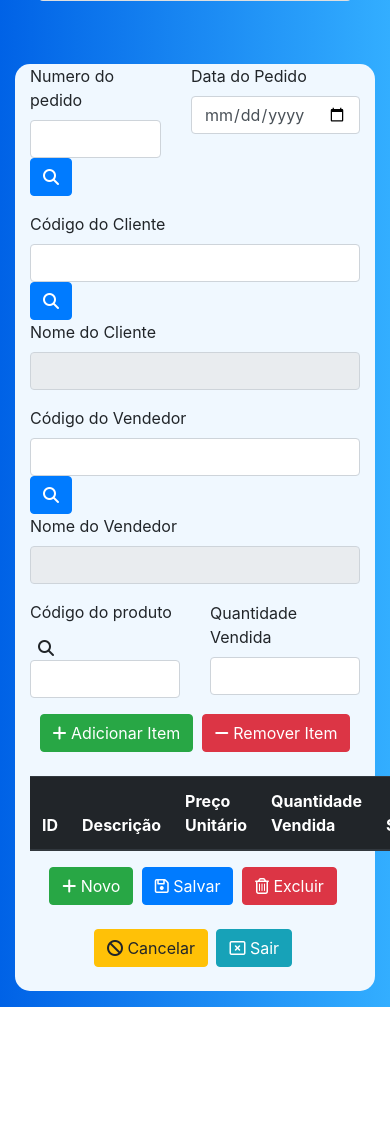
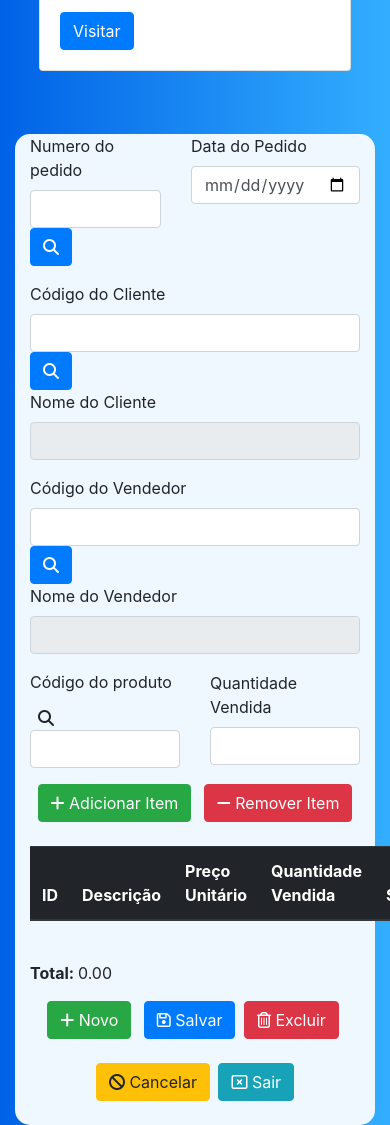
Before and after one commit to feantuns/impressionante-3d, a PHP site: page /impressionante3D-ADM/ in a window 390 px wide; the page is wider, and only the part inside the window is pictured. Shown: the part 2280-3405 px from the top of that part. Before the commit the page ends 3287 px from the top of that part, so only its background shows below. Run offline with PHP 8.4, Linux system fonts and the light colour scheme; data comes from the database, SQL or seed files in the repository; tables that the repository leaves empty hold one stand-in row (values such as "Sample post"); data that the repository does not hold is empty; some libraries are stand-ins or nearby versions.

Commit message:
foi o que deu

```diff
--- a/index.php
+++ b/index.php
@@ -23,10 +23,7 @@
         }
     }
 
-
-
     ?>
-
 
     <style>
         #for_container {
@@ -62,11 +59,16 @@
                     <a class="nav-item nav-link" href="menu_adm.php">Menu do administrador</a>
                 </div>
             </div>
-            <a style="color: white; slign:center;">Bem vindo(a), <?php echo "$login_verificacao"; ?></a>
+            <a style="color: white; slign:center;">PScripts <i class="fas fa-heart" style="color: rgb(224, 36, 94)"></i></a>
         </nav>
     </header>
     <main>
         <div class="container">
+            <div class="row mt-4 justify-content-end">
+                <div class="col-md-4">
+                    <h6>Feito por <b>Felipe Antunes</b> e <b>Matheus Figueiredo</b></h6>
+                </div>
+            </div>
             <div class="card-group mt-4 col-center " style="width:100%;">
                 <div class="card ml-4 mr-4 mt-3">
                     <img class="card-img-top" src="imagens/tinkercad.jpg" alt="Imagem do logo do tinkercad">
@@ -129,13 +131,7 @@
                                 </div>
                             </div>
 
-                            <?php
-                            // $consulta_id_pedido = mysqli_query($conexao, "SELECT MAX(idPedido) FROM pedido LIMIT 1");
-                            // $idPedido = mysqli_fetch_array($consulta_id_pedido)[0] + 1;
-                            // echo "
-                            //         <input type='number' class='form-control' id='num_pedido' value='$idPedido'>
-                            //     ";
-                            ?>
+
                         </div>
 
                         <div class="col col-sm">
@@ -204,8 +200,8 @@
                     <div class="row">
                         <div class="col">
                             <center>
-                                <button type="button" class="btn btn-success mr-1"> <i class="fas fa-plus"></i> Adicionar Item </button>
-                                <button type="button" class="btn btn-danger" ml-1> <i class="fas fa-minus"></i> Remover Item </button>
+                                <button type="button" class="btn btn-success mr-1" onclick="onClickAddItem()"> <i class="fas fa-plus"></i> Adicionar Item </button>
+                                <button type="button" class="btn btn-danger ml-1" onclick="onClickRemoveItem()"> <i class="fas fa-minus"></i> Remover Item </button>
                             </center>
 
                             <div class="row mt-4">
@@ -221,33 +217,26 @@
                                             </tr>
                                         </thead>
                                         <tbody id="body-tabela-produtos">
-                                            <?php
-                                            $consulta_prod = mysqli_query($conexao, "SELECT A.idProduto, A.descricao, A.precoUnit, B.qtdVendida FROM produto A, item_pedido B WHERE B.idPedido = $idPedido");
-                                            while ($produto = mysqli_fetch_array($consulta_prod)) {
-                                                echo "
-                                                    <tr>
-                                                        <th scope='ro'>" . $produto['idProduto'] . "</th>
-                                                        <td>" . $produto['descricao'] . "</td>
-                                                        <td>" . $produto['precoUnit'] . "</td>
-                                                        <td>" . $produto['qtdVendida'] . "</td>
-                                                    </tr>
-                                                ";
-                                            }
-                                            ?>
+                                        </tbody>
+                                    </table>
                                 </div>
-                                </tbody>
-                                </table>
+                            </div>
+
+                            <div class="row mt-4 justify-content-end">
+                                <div class="col-md-2">
+                                    <b>Total: </b> <span id="total">0.00</span>
+                                </div>
                             </div>
                         </div>
                     </div>
                 </div>
 
                 <center>
-                    <button type="button" class="btn btn-success mr-1 mb-4"> <i class="fas fa-plus"></i> Novo </button>
-                    <button type="button" class="btn btn-primary mr-1 mb-4" ml-1> <i class="far fa-save"></i> Salvar </button>
-                    <button type="button" class="btn btn-danger mr-1 mb-4"> <i class="far fa-trash-alt"></i> Excluir </button>
-                    <button type="button" class="btn btn-warning mr-1 mb-4" ml-1> <i class="fas fa-ban"></i> Cancelar </button>
-                    <button type="button" class="btn btn-info mr-1 mb-4"> <i class="far fa-window-close"></i> Sair </button>
+                    <button type="button" class="btn btn-success mr-1 mb-4" onclick="onClickNewOrder()"> <i class="fas fa-plus"></i> Novo </button>
+                    <button type="button" class="btn btn-primary mr-1 mb-4 ml-1" onclick="naoImplementado()"> <i class="far fa-save"></i> Salvar </button>
+                    <button type="button" class="btn btn-danger mr-1 mb-4" onclick="naoImplementado()"> <i class="far fa-trash-alt"></i> Excluir </button>
+                    <button type="button" class="btn btn-warning mr-1 mb-4 ml-1" onclick="limpaTudo()"> <i class="fas fa-ban"></i> Cancelar </button>
+                    <button type="button" class="btn btn-info mr-1 mb-4" onclick="naoImplementado()"> <i class="far fa-window-close"></i> Sair </button>
                 </center>
             </div>
 
@@ -285,7 +274,9 @@
                         precoUnit,
                         subTotal
                     }) => {
+                        $('#body-tabela-produtos').text('');
                         $('#body-tabela-produtos').append(`<tr><td>${id}</td><td>${descricao}</td><td>${precoUnit}</td><td>${qtdVendida}</td><td>${subTotal}</td></tr>`)
+                        $('#total').text(subTotal);
                     })
                 });
             }
@@ -322,6 +313,89 @@
                 });
             }
         }
+
+        function onClickAddItem() {
+            var idProduto = $('#cod_produto').val();
+            var qtdVendida = $('#qtd_vendida').val();
+            //Verificar se há algo digitado
+            if (idProduto != '') {
+                var dados = {
+                    idProduto,
+                    qtdVendida,
+                }
+                $.post('busca-produto.php', dados, function(retorna) {
+                    //Mostra dentro da ul os resultado obtidos
+                    const response = JSON.parse(retorna);
+                    const {
+                        descricao,
+                        precoUnit
+                    } = response;
+                    // pegando dados da tabela calc subTotal
+                    var array = $('#body-tabela-produtos tr').toArray();
+                    array = array.map(el => el.children);
+                    array = array.map(el => Array.from(el).map(child => child.textContent));
+                    var subTotal = precoUnit * qtdVendida;
+                    array.forEach(dados => {
+                        subTotal += Number(dados[2]) * Number(dados[3]);
+                    })
+                    $('#body-tabela-produtos').append(`<tr><td>${idProduto}</td><td>${descricao}</td><td>${precoUnit}</td><td>${qtdVendida}</td><td>${subTotal}</td></tr>`)
+                    $('#total').text(subTotal);
+                });
+            }
+        }
+
+        function onClickRemoveItem() {
+            $('#body-tabela-produtos tr:last-child').remove();
+        }
+
+        function onClickNewOrder() {
+            var idCliente = $('#cod_cliente').val();
+            var idVendedor = $('#cod_vendedor').val();
+            var status = "A";
+            var dtPedido = $('#data_pedido').val();
+
+            var dados = {
+                idCliente,
+                idVendedor,
+                status,
+                dtPedido,
+            }
+
+            $.post('novo-pedido.php', dados, function(retorna) {
+                $('body').append(retorna);
+
+                // adiciona itens
+                var itens = $('#body-tabela-produtos tr').toArray();
+                itens = itens.map(el => el.children);
+                itens = itens.map(el => Array.from(el).map(child => child.textContent));
+
+                itens.forEach(dados => {
+                    body = {
+                        idProduto: Number(dados[0]),
+                        qtdVendida: Number(dados[3]),
+                    }
+                    $.post('novo-item-pedido.php', body, function(retorna) {
+                        $('body').append(retorna)
+                    });
+                })
+            });
+
+        }
+
+        function limpaTudo() {
+            $('#body-tabela-produtos').text('');
+            $('#total').text('');
+            $('#cod_cliente').val('');
+            $('#cod_vendedor').val('');
+            $('#data_pedido').val('');
+            $('#nome_cliente').val('');
+            $('#nome_vendedor').val('');
+            $('#num_pedido').val('');
+        }
+
+        function naoImplementado() {
+            alert('não foi dessa vez :(');
+        }
     </script>
     <?
     mysqli_close($conexao);
```
Also changed, not shown: busca-produto.php (added, +20 -0 lines), novo-item-pedido.php (added, +19 -0 lines), novo-pedido.php (added, +18 -0 lines).
